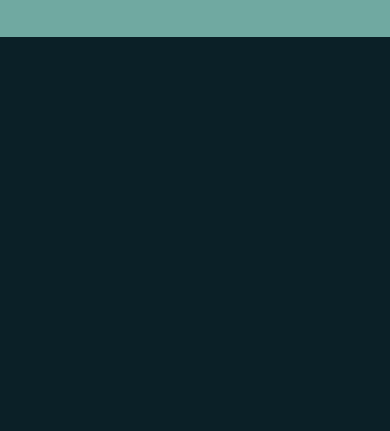
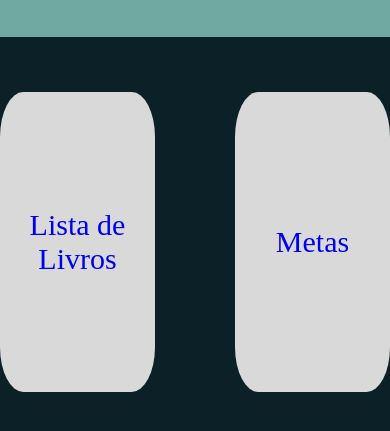
Before and after one commit to Amahitsu/YomuBox, a plain HTML site: page Principal.html in a window 390 px wide. Shown: the part 113-544 px from the top of the page. Drawn offline with Linux system fonts and the light colour scheme.

Commit message:
ajustes de tela principal

```diff
--- a/ConfigGeneral.css
+++ b/ConfigGeneral.css
@@ -19,6 +19,8 @@ nav{
     margin: 0;
     padding:0;
     box-sizing: border-box;
+    list-style-type: none;
+    text-decoration: none;
 }
 
 .flex-container{
@@ -38,4 +40,33 @@ nav{
         width: 100%; /* Links ocupam toda a largura */
         text-align: center; /* Centraliza o texto dos links */
     }
+    ul {
+        flex-direction: column; /* Alinha os itens verticalmente em vez de horizontalmente */
+        align-items: stretch; /* Faz com que os itens ocupem toda a largura disponível */
+    }
+
+    li {
+        flex: 1 1 auto; /* Permite que os itens se ajustem conforme necessário */
+        margin: 5px 0; /* Margem superior e inferior entre os itens */
+    }
 }
+
+#flexBoxCaminhos{
+    display: flex;
+    flex-direction: row;
+    justify-content: center;
+    margin-top: 50px;
+    gap: 5rem;
+}
+
+#caminho{
+    display: flex;
+    width: 400px;
+    height: 300px;
+    background-color: #D9D9D9;
+    text-align:center;
+    justify-content: center;
+    align-items: center;
+    font-size: 30px;
+    border-radius: 15%;
+}
--- a/Principal.html
+++ b/Principal.html
@@ -11,6 +11,11 @@
 
 <body>
 
+    <ul id="flexBoxCaminhos">
+        <li id="caminho"><a href="#">Lista de Livros</a></li>
+        <li id="caminho"><a href="#">Metas</a></li>
+    </ul>
+
 </body>
 <link rel="stylesheet" href="ConfigGeneral.css">
 
```
